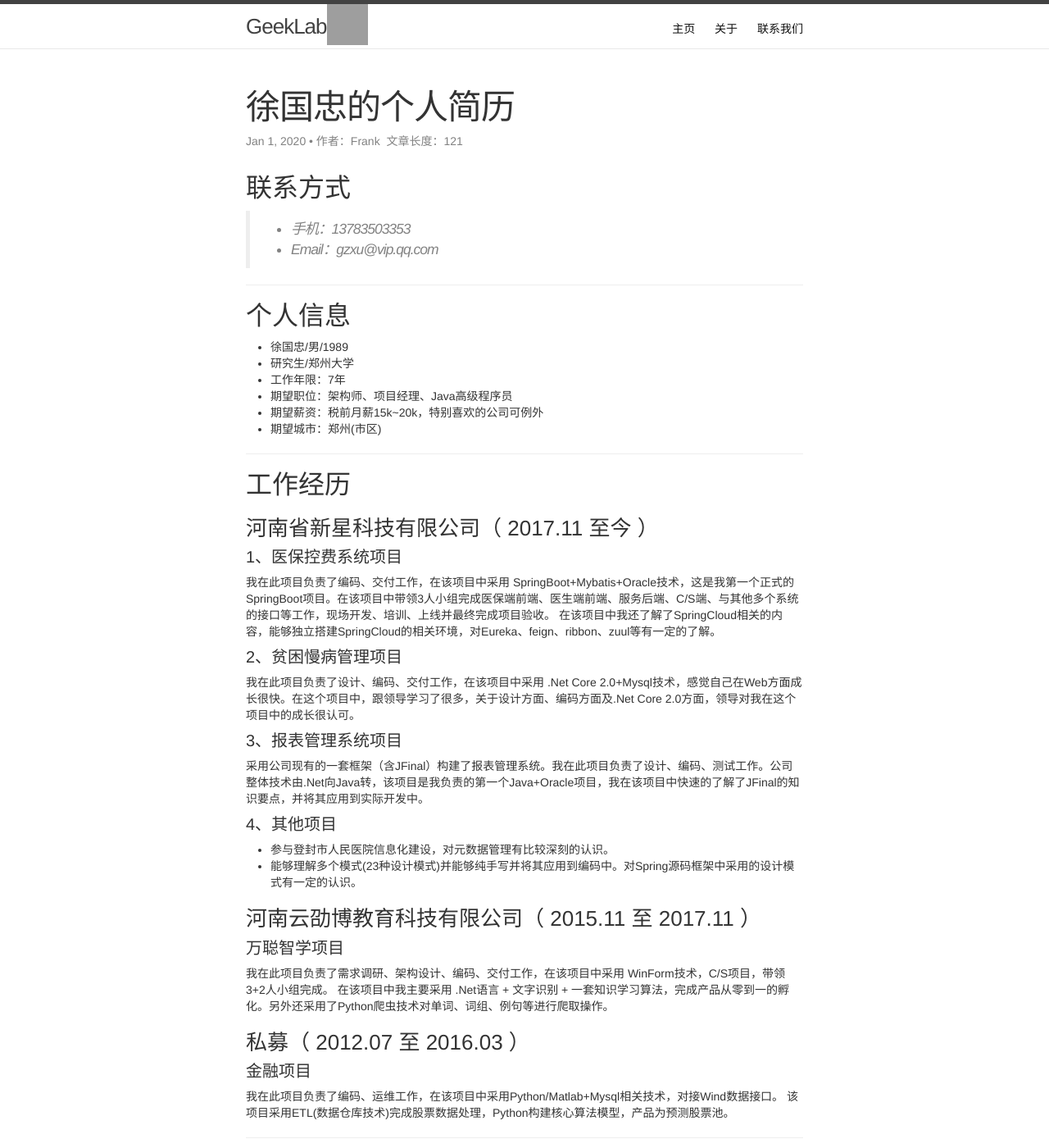
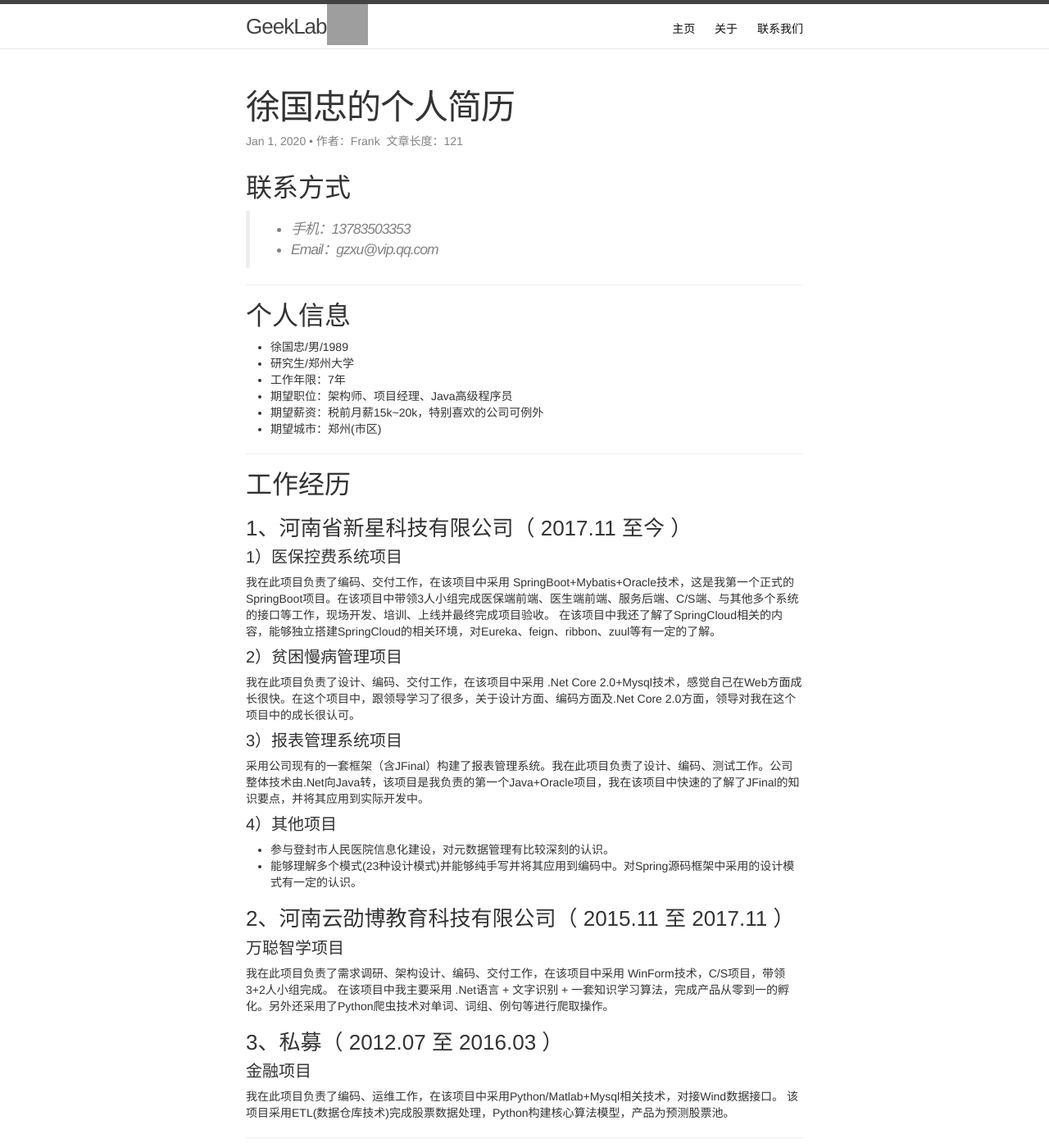
Before and after one commit to dirsky/blog, a Jekyll site: the page built from _posts/2020-01-01-cv.md, in a window 1280 px wide and 1400 px high. Shown: the whole window at 82% size. Built offline with Jekyll 4.4.1, drawn with Linux system fonts in a browser that asks for light colours; comment, search, counter and statistics services are not loaded; grey boxes are pictures that could not be loaded.

Commit message:
eidt format

```diff
--- a/_posts/2020-01-01-cv.md
+++ b/_posts/2020-01-01-cv.md
@@ -27,40 +27,38 @@ published: true
 
 ## 工作经历
 
-### 河南省新星科技有限公司（ 2017.11 至今 ）
+### 1、河南省新星科技有限公司（ 2017.11 至今 ）
 
-#### 1、医保控费系统项目
+#### 1）医保控费系统项目
 我在此项目负责了编码、交付工作，在该项目中采用 SpringBoot+Mybatis+Oracle技术，这是我第一个正式的SpringBoot项目。在该项目中带领3人小组完成医保端前端、医生端前端、服务后端、C/S端、与其他多个系统的接口等工作，现场开发、培训、上线并最终完成项目验收。
 在该项目中我还了解了SpringCloud相关的内容，能够独立搭建SpringCloud的相关环境，对Eureka、feign、ribbon、zuul等有一定的了解。
 
-#### 2、贫困慢病管理项目
+#### 2）贫困慢病管理项目
 我在此项目负责了设计、编码、交付工作，在该项目中采用 .Net Core 2.0+Mysql技术，感觉自己在Web方面成长很快。在这个项目中，跟领导学习了很多，关于设计方面、编码方面及.Net Core 2.0方面，领导对我在这个项目中的成长很认可。
 
-#### 3、报表管理系统项目
+#### 3）报表管理系统项目
 采用公司现有的一套框架（含JFinal）构建了报表管理系统。我在此项目负责了设计、编码、测试工作。公司整体技术由.Net向Java转，该项目是我负责的第一个Java+Oracle项目，我在该项目中快速的了解了JFinal的知识要点，并将其应用到实际开发中。
 
 
-#### 4、其他项目
+#### 4）其他项目
 
 - 参与登封市人民医院信息化建设，对元数据管理有比较深刻的认识。
 - 能够理解多个模式(23种设计模式)并能够纯手写并将其应用到编码中。对Spring源码框架中采用的设计模式有一定的认识。
 
 
-### 河南云劭博教育科技有限公司（ 2015.11 至 2017.11 ）
+### 2、河南云劭博教育科技有限公司（ 2015.11 至 2017.11 ）
 
 #### 万聪智学项目
 我在此项目负责了需求调研、架构设计、编码、交付工作，在该项目中采用 WinForm技术，C/S项目，带领3+2人小组完成。
 在该项目中我主要采用 .Net语言 + 文字识别 + 一套知识学习算法，完成产品从零到一的孵化。另外还采用了Python爬虫技术对单词、词组、例句等进行爬取操作。
 
-### 私募（ 2012.07 至 2016.03 ）
+### 3、私募（ 2012.07 至 2016.03 ）
 
 #### 金融项目
 我在此项目负责了编码、运维工作，在该项目中采用Python/Matlab+Mysql相关技术，对接Wind数据接口。
 该项目采用ETL(数据仓库技术)完成股票数据处理，Python构建核心算法模型，产品为预测股票池。
 
 ---
-
-
 
 ## 技能清单
 
@@ -91,7 +89,6 @@ published: true
 ### 其他
 
 #### 演讲和讲义
-
 善于PPT制作、分享讲解内容
 
 #### 学习力
```
